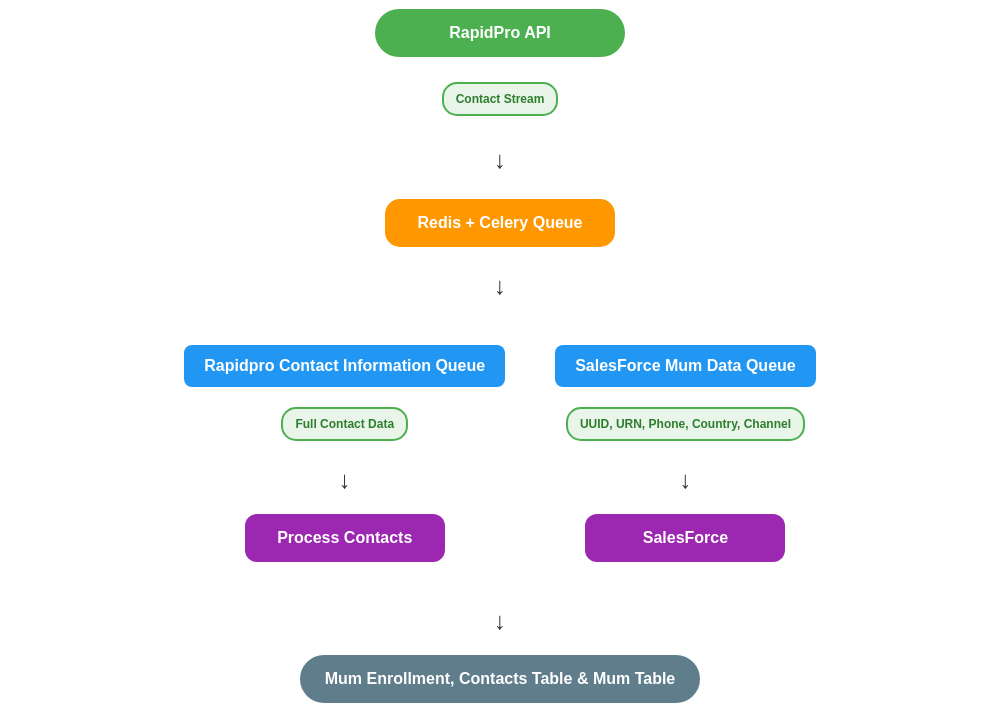
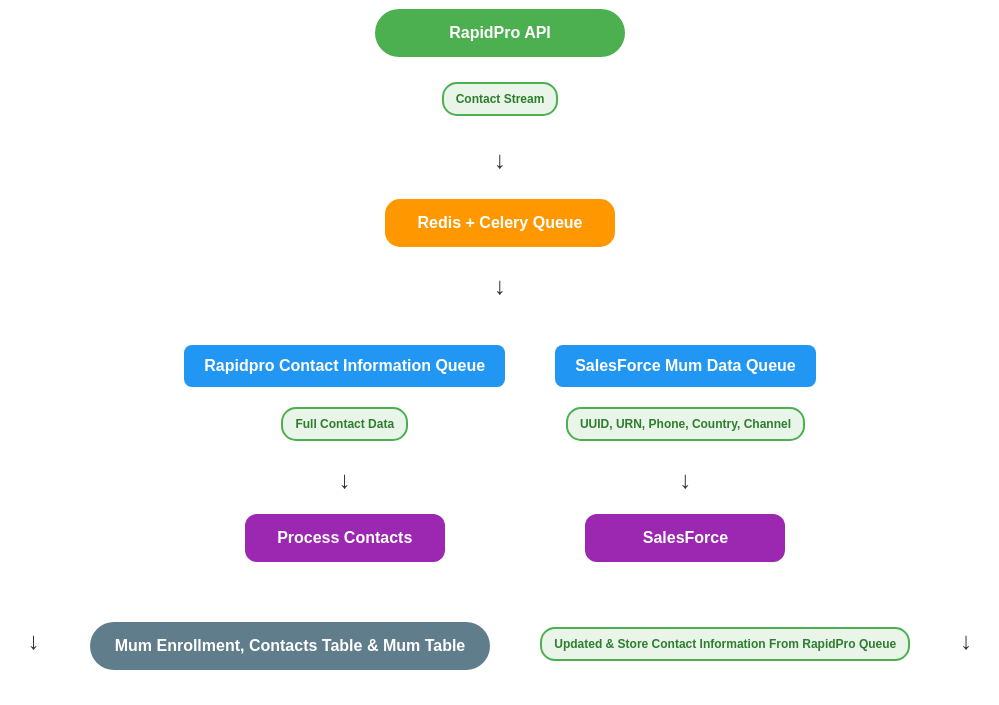
Before and after one commit to kahenya-anita/Flow-Diagram, a plain HTML site: page index.html in a window 1280 px wide. Shown: the part 105-810 px from the top of the page, without its empty margins (140-1139 px from the left). Drawn offline with Linux system fonts and the light colour scheme.

Commit message:
Update index.html

```diff
--- a/index.html
+++ b/index.html
@@ -229,7 +229,7 @@
             </div>
 
             <!-- Convergence -->
-            <div class="convergence">
+            <div class="parallel-section">
                 <div class="arrow">↓</div>
                 <div class="database">Mum Enrollment, Contacts Table & Mum Table</div>
                 <div class="data-label">Updated & Store Contact Information From RapidPro Queue</div>
```
